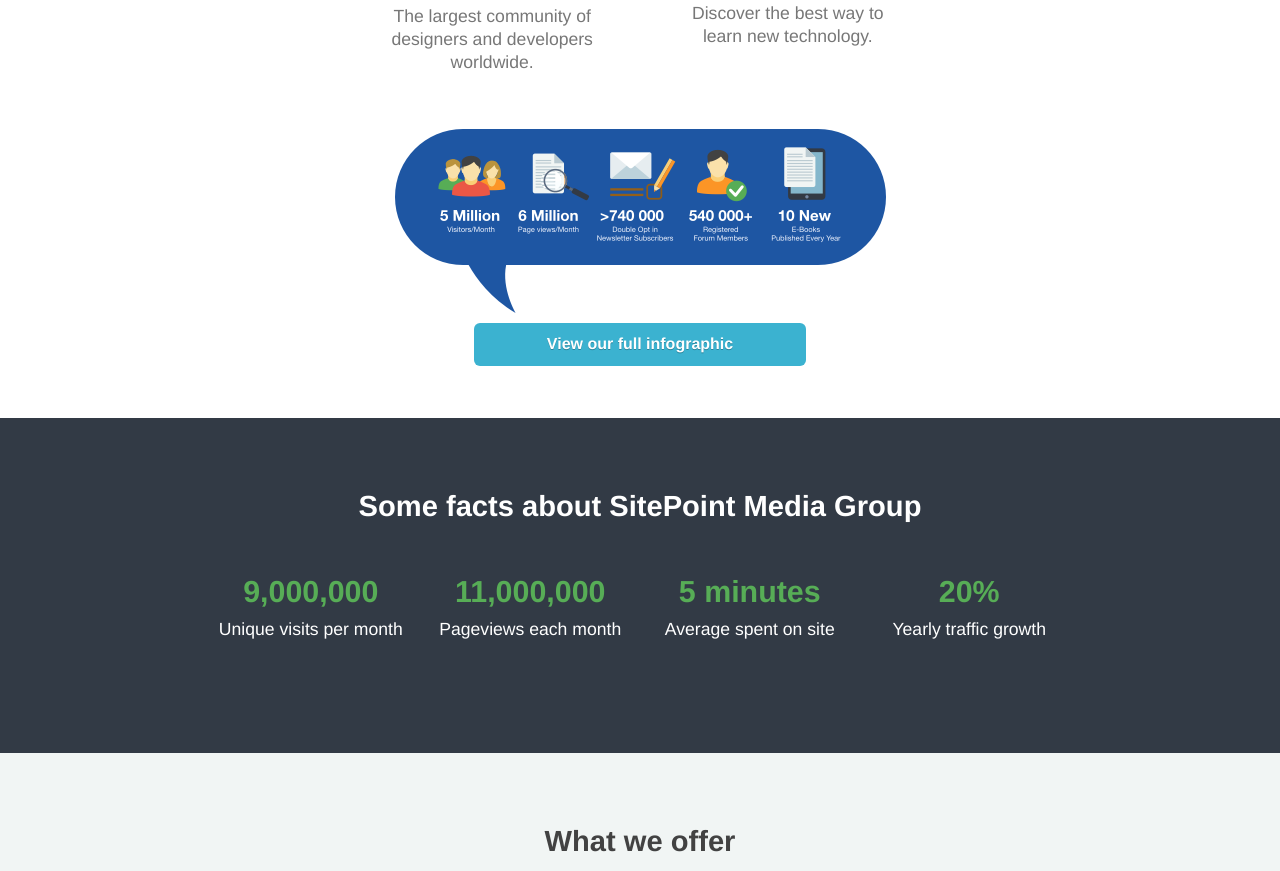
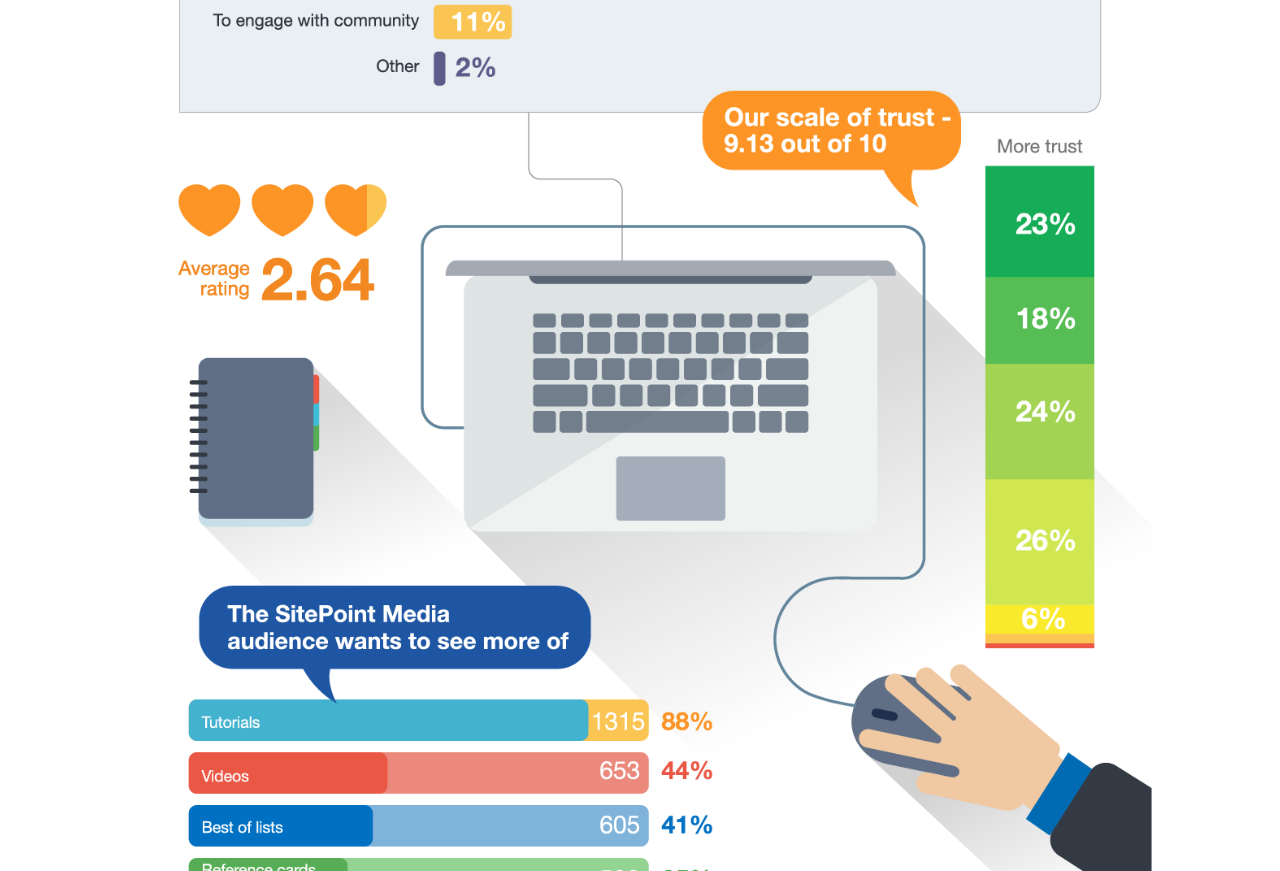
Before and after one commit to sitepoint/sitepointmedia.com, a plain HTML site: page staging/index.html in a window 1280 px wide. Shown: the part 1481-2352 px from the top of the page. Drawn offline with Linux system fonts and the light colour scheme.

Commit message:
Embed full infographic into index

```diff
--- a/staging/index.html
+++ b/staging/index.html
@@ -44,6 +44,11 @@
           <a class="HeaderArrowAction" href="#section2"><img src="assets/images/arrow.png" alt="" /></a>
         </div>
       </header>
+
+      <div class="clear"></div>
+      <section class="InfographSection">
+        <img class="InfographSectionImage" src="assets/images/Sitepoint_media_Infographic.png" />
+      </section>
 
       <div class="clear"></div>
 
@@ -106,12 +111,6 @@
              new technology.</p>
           </div>
         </div>
-      </section>
-
-      <div class="clear"></div>
-      <section class="InfographSection">
-        <a href="infographic.html" target="_blank"><img src="assets/images/infoclip.png" /></a>
-        <div class="InfographSectionEnlargeButton btn"><a href="infographic.html" target="_blank">View our full infographic</a></div>
       </section>
 
       <div class="clear"></div>
--- a/staging/src/scss/components/_InfographSection.scss
+++ b/staging/src/scss/components/_InfographSection.scss
@@ -10,14 +10,8 @@
   }
 }
 
-.InfographSectionEnlargeButton{
-  width            : 300px;
-  margin           : 0 auto 0 auto;
+.InfographSectionImage{
+  width: 80%;
+  height: auto;
+  max-width: 1100px;
 }
-
-.Infographic{
-  img{
-    width: 100%;
-    height: auto;
-  }
-}
```
Also changed, not shown: staging/assets/styles/sitepointmedia.css, staging/assets/styles/sitepointmedia.min.css.
